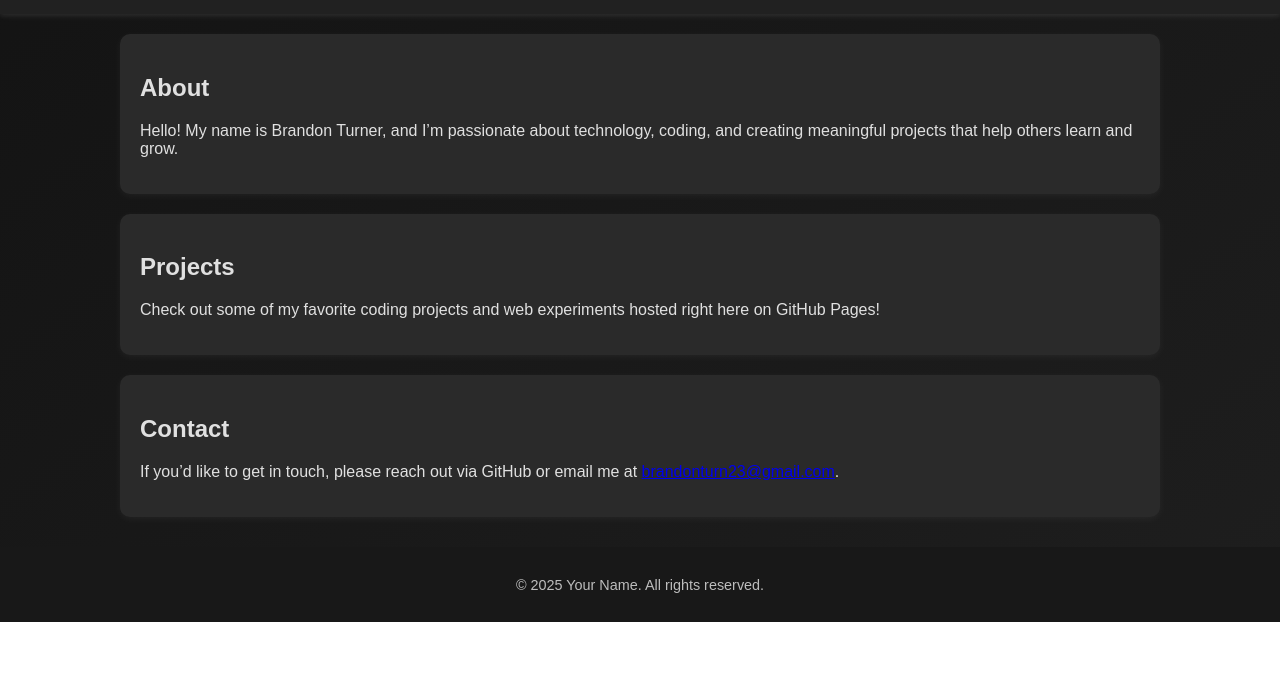
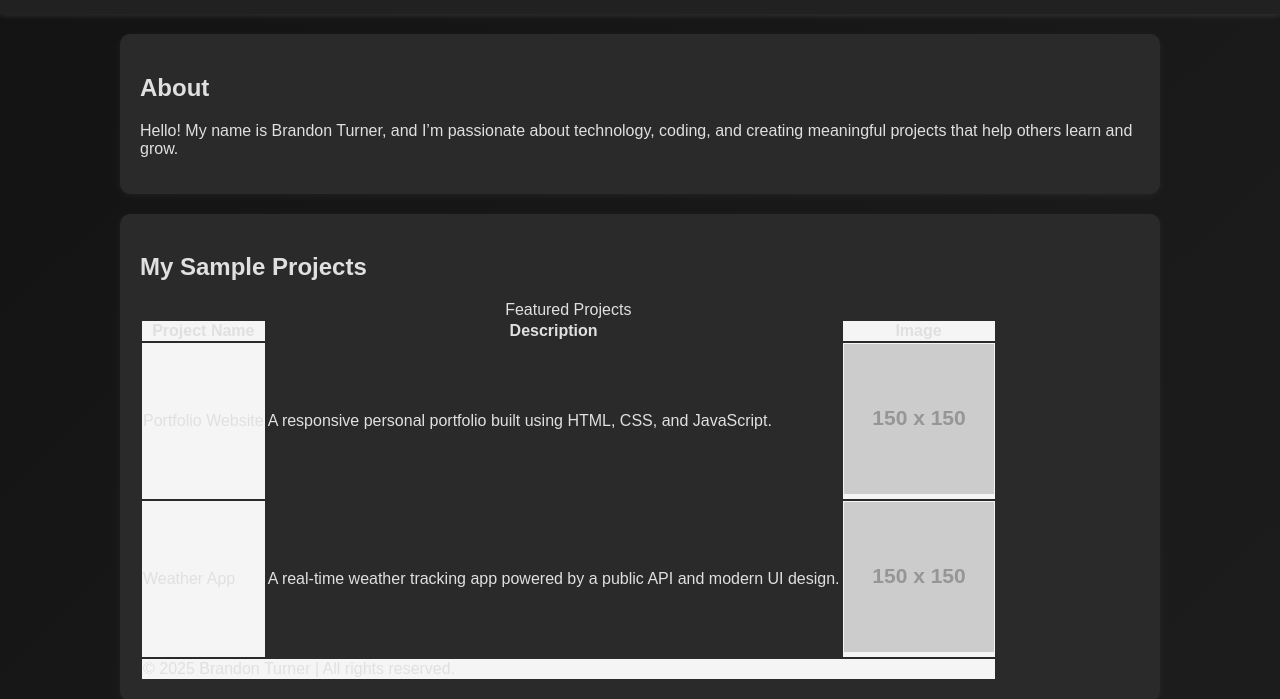
Before and after one commit to brandonturn23-web/brandonturn23_2, a plain HTML site: page index_2.html in a window 1280 px wide. Shown: the part 253-952 px from the top of the page. Before the commit the page ends 875 px from the top, so only its background shows below. Drawn offline with Linux system fonts and the light colour scheme; placeholder pictures from the web are drawn by us.

Commit message:
Add project section with featured projects table

```diff
--- a/index_2.html
+++ b/index_2.html
@@ -28,9 +28,45 @@
         </section>
 
         <section id="projects">
-            <h2>Projects</h2>
-            <p>Check out some of my favorite coding projects and web experiments hosted right here on GitHub Pages!</p>
-        </section>
+  <h2>My Sample Projects</h2>
+
+  <table>
+    <caption>Featured Projects</caption>
+
+    <colgroup>
+      <col style="background-color: #f5f5f5;">
+      <col>
+      <col style="background-color: #f5f5f5;">
+    </colgroup>
+
+    <thead>
+      <tr>
+        <th>Project Name</th>
+        <th>Description</th>
+        <th>Image</th>
+      </tr>
+    </thead>
+
+
+    <tbody>
+      <tr>
+        <td>Portfolio Website</td>
+        <td>A responsive personal portfolio built using HTML, CSS, and JavaScript.</td>
+        <td><img src="https://via.placeholder.com/150" alt="Portfolio Website placeholder"></td>
+      </tr>
+      <tr>
+        <td>Weather App</td>
+        <td>A real-time weather tracking app powered by a public API and modern UI design.</td>
+        <td><img src="https://via.placeholder.com/150" alt="Weather App placeholder"></td>
+      </tr>
+    </tbody>
+    <tfoot>
+      <tr>
+        <td colspan="3">© 2025 Brandon Turner | All rights reserved.</td>
+      </tr>
+    </tfoot>
+  </table>
+</section>
 
         <section id="contact">
             <h2>Contact</h2>
```
